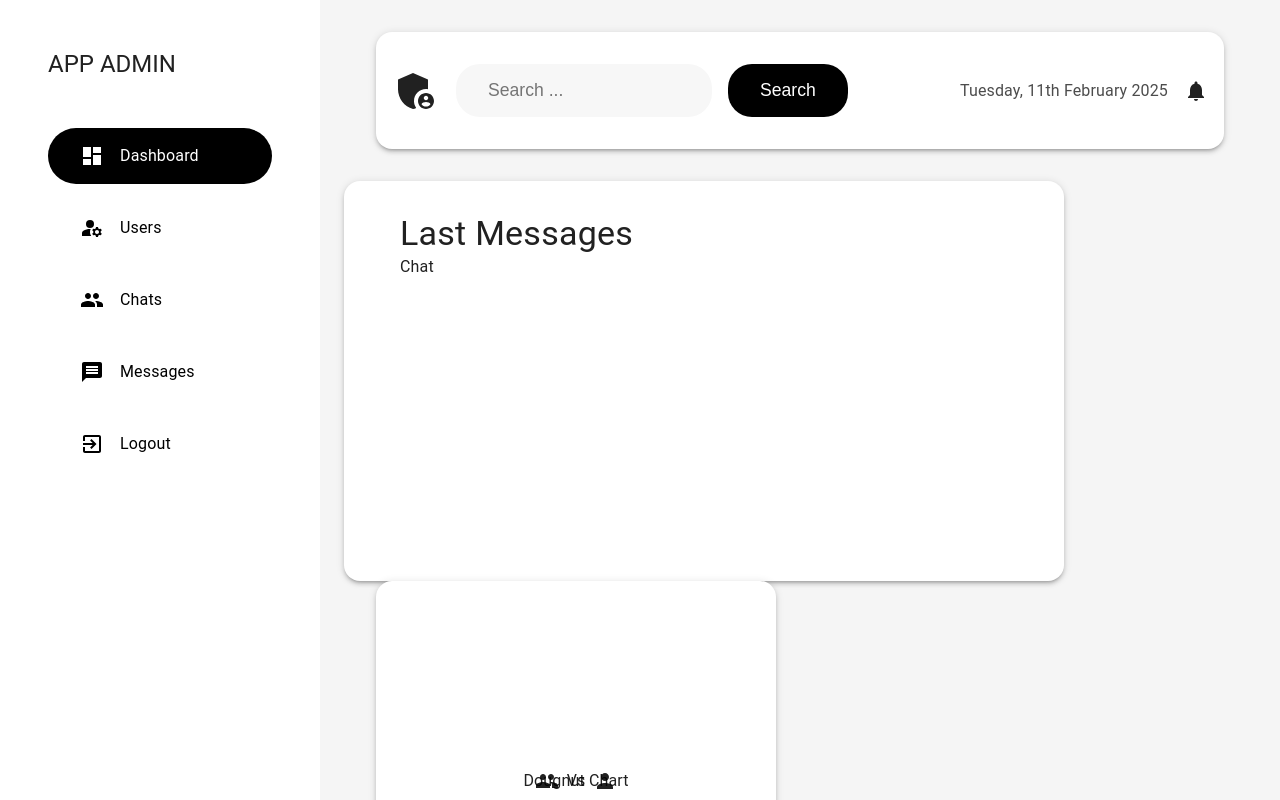
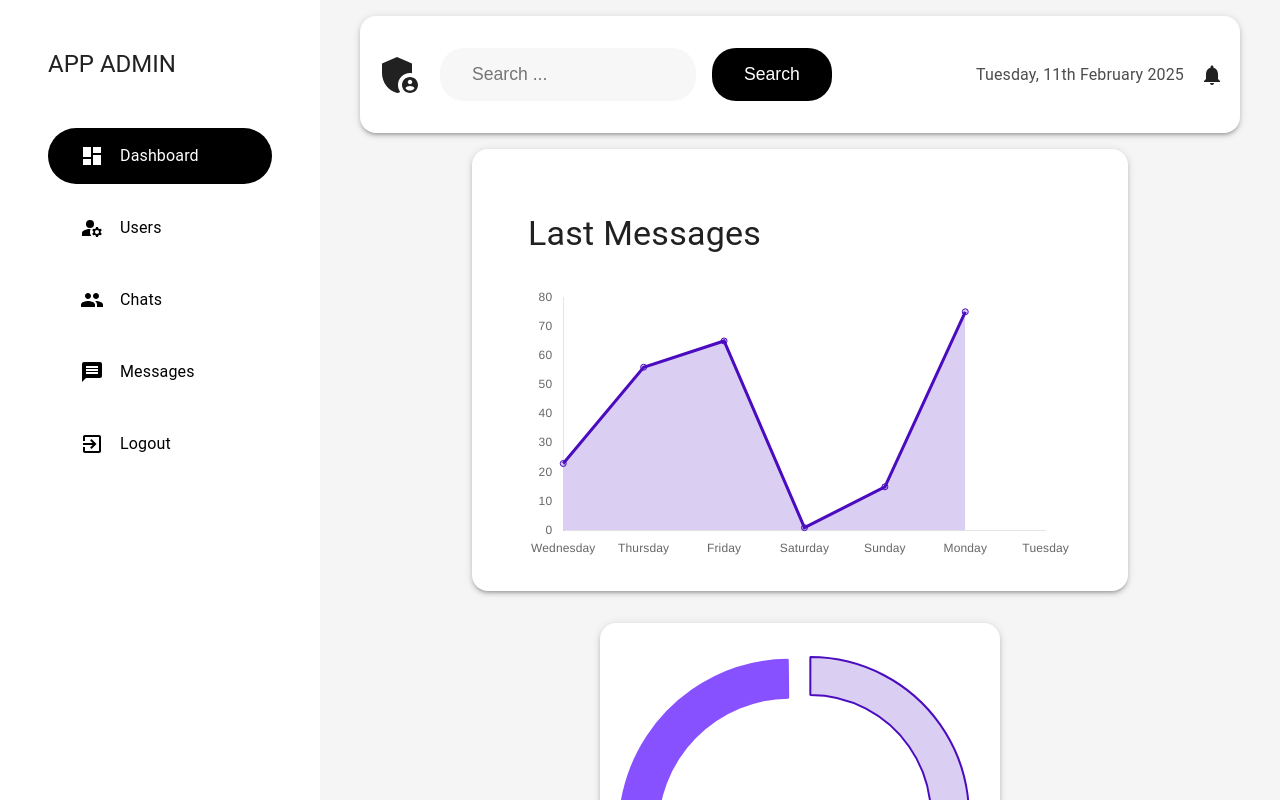
Before and after one commit to HasanCoder66/Mern-Chat-App, a React (Vite) app in the folder Client/: page /admin/dashboard in a window 1280 px wide. Shown: the top 800 px of the page. Built offline with nearby package versions, Linux system fonts and the light colour scheme.

Commit message:
Dahboard home done

```diff
--- a/Client/src/components/constants/color.js
+++ b/Client/src/components/constants/color.js
@@ -2,3 +2,6 @@
 export const mainDarkColor = "#8851ff";
 export const grayColor = "rgba(247,247,247,1)";
 export const bgGradient = "linear-gradient(120deg, #6851ff 0%, #ececec 100%)"
+
+export const purple = "rgba(75,12,192,1)"
+export const purpleLight = "rgba(75,12,192,0.2)"
--- /dev/null
+++ b/Client/src/components/specific/Charts.jsx
@@ -0,0 +1,105 @@
+import React from "react";
+import { Line, Doughnut } from "react-chartjs-2";
+import {
+  Chart as ChartJS,
+  Tooltip,
+  Filler,
+  CategoryScale,
+  LinearScale,
+  PointElement,
+  LineElement,
+  ArcElement,
+  Legend,
+} from "chart.js";
+import { mainDarkColor, purple, purpleLight } from "../constants/color";
+import { getLast7Days } from "../../lib/features";
+import zIndex from "@mui/material/styles/zIndex";
+
+ChartJS.register(
+  Tooltip,
+  CategoryScale,
+  LinearScale,
+  LineElement,
+  PointElement,
+  Filler,
+  ArcElement,
+  Legend
+);
+
+const labels = getLast7Days();
+// console.log(labels)
+const lineChartOption = {
+  responsive: true,
+  plugins: {
+    legend: {
+      display: false,
+    },
+    title: {
+      display: false,
+    },
+  },
+  scales: {
+    x: {
+      grid: {
+        display: false,
+      },
+    },
+    y: {
+      beginAtZero: true,
+      grid: {
+        display: false,
+      },
+    },
+  },
+};
+
+const dougnutChartOption = {
+  responsive: true,
+  plugins: {
+    legend: {
+      display: false,
+    },
+  },
+  cutout: 120,
+  offset: 50,
+};
+
+const LineChart = ({ value = [] }) => {
+  const data = {
+    labels,
+    datasets: [
+      {
+        data: value,
+
+        label: "Revenue",
+        fill: true,
+        backgroundColor: purpleLight,
+        borderColor: purple,
+        // tension: 0.4,
+      },
+    ],
+  };
+  return <Line data={data} options={lineChartOption} />;
+};
+const DoughnutChart = ({ value = [], labels = [] }) => {
+  // console.log(labels)
+  // console.log(value)
+  const data = {
+    labels,
+    datasets: [
+      {
+        data: value,
+        label: "Total Chats Vs Group Chats",
+        backgroundColor: [purpleLight, mainDarkColor],
+        borderColor: [purple, mainDarkColor],
+        hoverBackgroundColor: [purple, purpleLight],
+        // tension: 0.4,
+      },
+    ],
+  };
+  return (
+    <Doughnut style={{ zIndex: 10 }} data={data} options={dougnutChartOption} />
+  );
+};
+
+export { LineChart, DoughnutChart };
--- a/Client/src/lib/features.js
+++ b/Client/src/lib/features.js
@@ -1,3 +1,5 @@
+import moment from "moment";
+
 const fileFormat = (url = "") => {
   const fileExt = url.split(".").pop();
 
@@ -15,11 +17,25 @@
   )
     return "image";
 
-    return "file"
+  return "file";
 };
 
+const getLast7Days = () => {
+  const currentDate = moment();
+  const last7Days = [];
 
+  for (let i = 0; i < 7; i++) {
+    const dayDate = currentDate.clone().subtract(i, "days");
+    const dayName = dayDate.format("dddd");
 
-const transformImage = (url="", width="100") => url
+    last7Days.unshift(dayName);
 
-export {fileFormat, transformImage}
+    //  console.log(last7Days)
+  }
+  return last7Days;
+  // console.log(last7Days)
+};
+
+const transformImage = (url = "", width = "100") => url;
+
+export { fileFormat, transformImage, getLast7Days };
--- a/Client/src/pages/Admin/Dashboard.jsx
+++ b/Client/src/pages/Admin/Dashboard.jsx
@@ -22,12 +22,13 @@
   SearchField,
 } from "../../components/styles/StyledComponents";
 import { mainColor } from "../../components/constants/color";
+import { DoughnutChart, LineChart } from "../../components/specific/Charts";
 const Dashboard = () => {
   const Appbar = (
     <Paper
       elevation={3}
       sx={{
-        margin: "2rem",
+        margin: "1rem",
         padding: "2rem 1rem",
         borderRadius: "1rem",
       }}
@@ -83,21 +84,32 @@
       <Container component="main">
         {Appbar}
 
-        <Stack direction={"row"} spacing={"2rem"} flexWrap={"wrap"}>
+        <Stack direction={{
+          xs:"column",
+          lg:"row"
+        }}
+        // spacing={"2rem"}
+        flexWrap={"wrap"} justifyContent={"center"}
+        alignItems={{
+           xs:"center",
+          lg:"stretch"
+        }}
+        sx={{gap:"2rem"}}
+        >
           <Paper
             elevation={"3"}
             sx={{
               padding: "2rem 3.5rem",
               borderRadius: "1rem",
               width: "100%",
-              maxWidth: "45rem",
-              height: "25rem",
+              maxWidth: "41rem",
+              // height: "25rem",
             }}
           >
-            <Typography margin={"2rem 0r"} variant="h4">
+            <Typography margin={"2rem 0"} variant="h4">
               Last Messages
             </Typography>
-            Chat
+            <LineChart value={[23,56,65,1,15,75]}/>
           </Paper>
 
           <Paper
@@ -112,10 +124,12 @@
               width: { xs: "100%", sm: "50%" },
               width: "100%",
               maxWidth: "25rem",
-              height: "25rem",
+              // height: "25rem",
             }}
           >
-            {"Dougnut   Chart"}
+            <DoughnutChart
+            value={[29,66]} labels={["Single Chats", "Group Chats"]}
+            />
 
             <Stack
               position={"absolute"}
@@ -157,7 +171,7 @@
             justifyContent: "center",
             alignItems: "center",
             color: "rgba(0,0,0,0.9) ",
-            border:`5px solid ${mainColor} `
+            border: `5px solid ${mainColor} `,
             // backgroundColor: mainColor
           }}
         >
```
